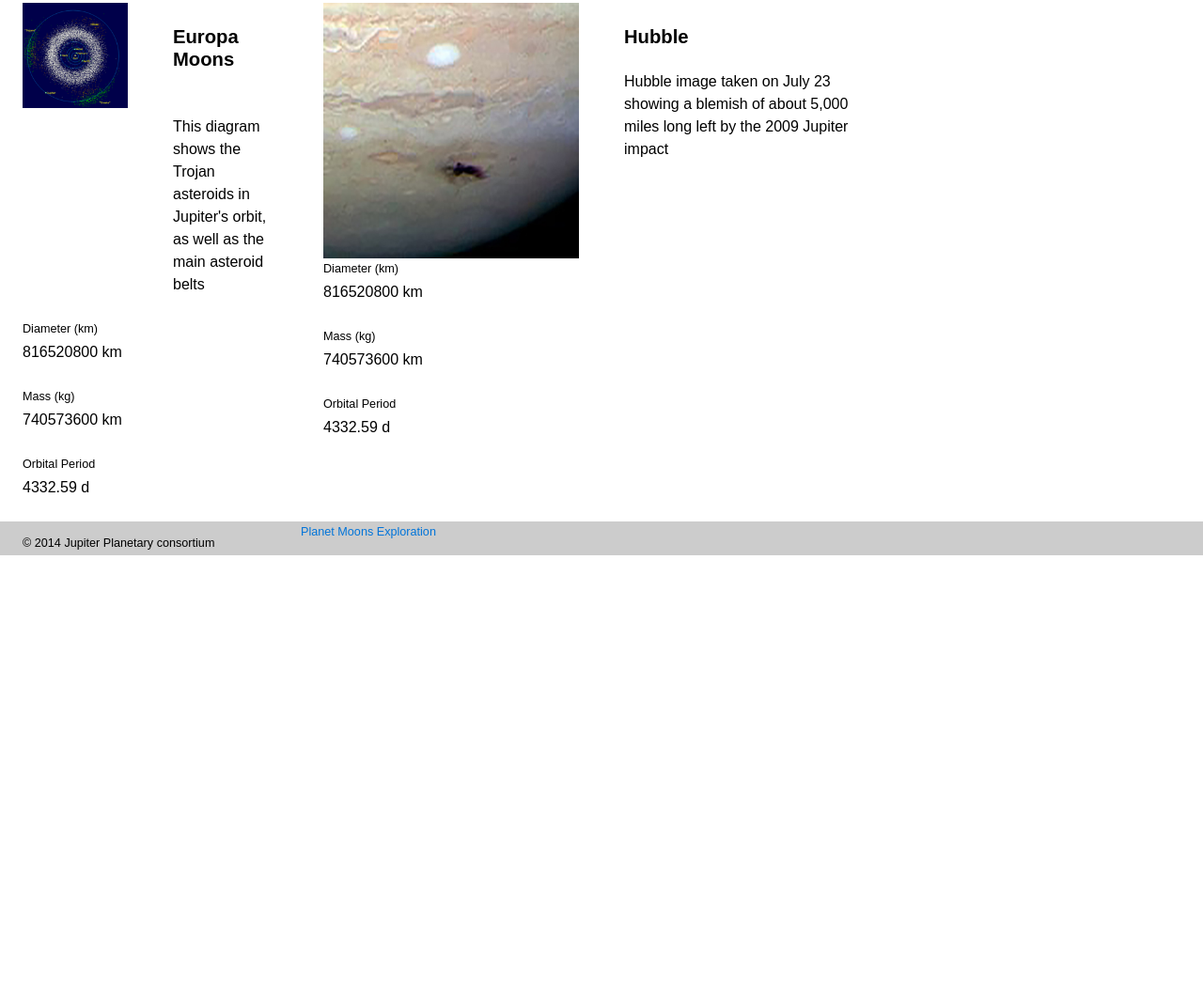
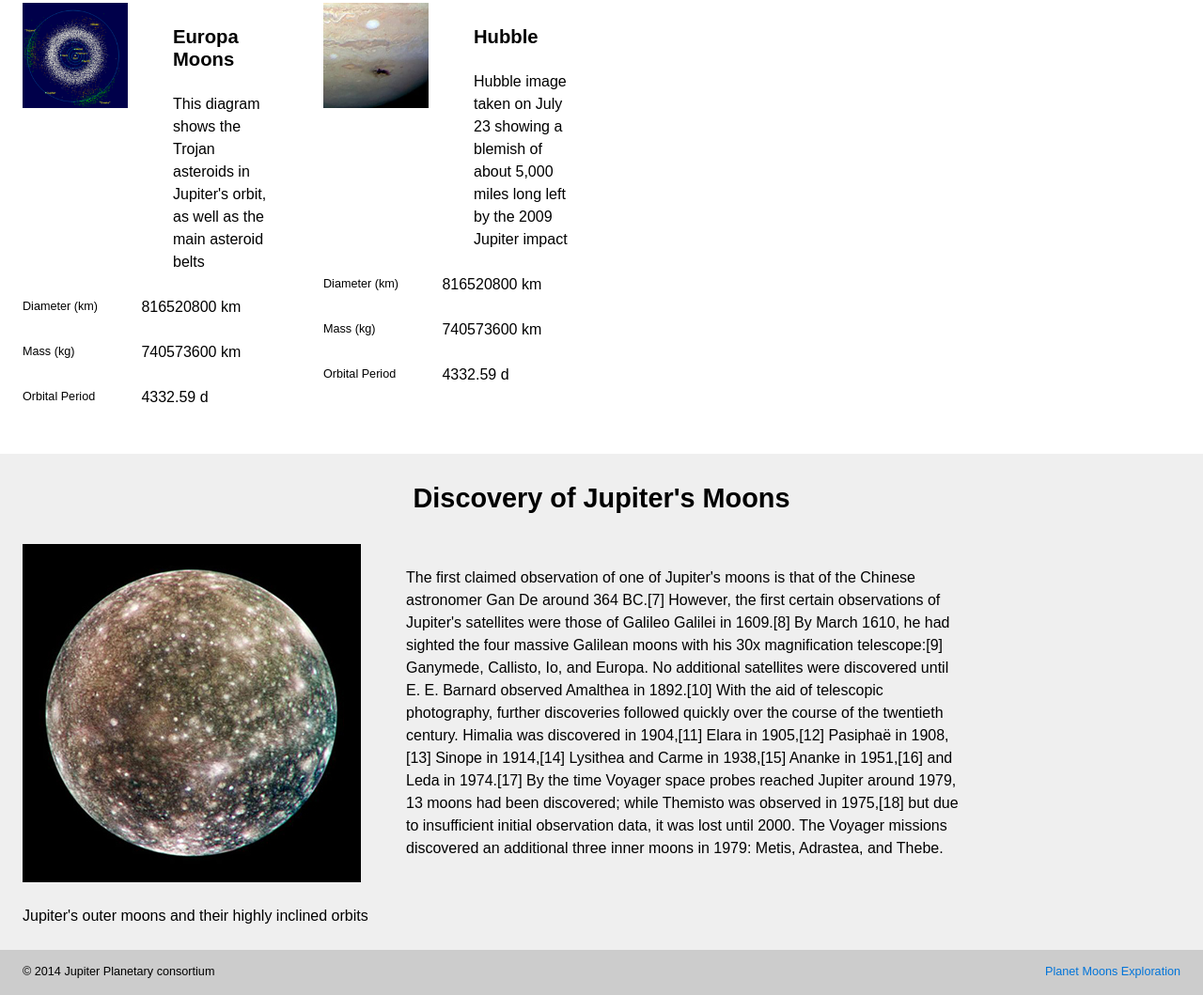
Before and after one commit to chenise-paquette/dsn1675-planet-website, a plain HTML site: page moons.html in a window 1280 px wide. Shown: the part 165-1224 px from the top of the page at 94% size. Before the commit the page ends 800 px from the top, so only its background shows below. Drawn offline with Linux system fonts and the light colour scheme.

Commit message:
nag bottom left

```diff
--- a/css/main.css
+++ b/css/main.css
@@ -14,6 +14,27 @@ html {
   -ms-text-size-adjust: 100%;
   -webkit-text-size-adjust: 100%;
   text-size-adjust: 100%;
+}
+
+@media only screen and (min-width: 60em) {
+
+    html {
+        font-size: 110%;
+    }
+}
+
+@media only screen and (min-width: 90em) {
+
+    html {
+        font-size: 120%;
+    }
+}
+
+@media only screen and (min-width: 120em) {
+
+    html {
+        font-size: 130%;
+    }
 }
 
 *, *:before, *:after {
@@ -88,6 +109,11 @@ img {
  text-align: center;
 }
 
+.copyright {
+    text-align:center;
+}
+}
+
 @media only screen and (min-width: 44em) {
 
 .title {
@@ -97,4 +123,30 @@ img {
 .nav {
     float: left;
  }
+
+.navbottom {
+    float:right;
 }
+
+.copyright {
+    text-align: left;
+}
+
+dl {
+  overflow: hidden;
+
+}
+
+dt {
+  clear: left;
+  float: left;
+  width: 10em;
+}
+
+dd {
+  float: left;
+  margin: 0;
+  padding: 0;
+}
+
+}
--- a/moons.html
+++ b/moons.html
@@ -34,7 +34,7 @@
                 </div>
                 <div class="unit unitn unit-xs-1 unit-s-1 unit-m-1 unit-l-1-2 ">
                     <h3 class="giga gutter pad-t">Europa Moons</h3>
-                    <p class= "gutter pad-t">This diagram shows the Trojan asteroids in Jupiter's orbit, as well as the main asteroid belts</p>
+                    <p class= "gutter">This diagram shows the Trojan asteroids in Jupiter's orbit, as well as the main asteroid belts</p>
                 </div>
            </div>
 
@@ -50,7 +50,7 @@
         </dl>
       </div>
 
-    <div class= "unit unit-xs-1 unit-s-1 unit-m-1-2 unit-l-1-2">
+    <div class= "unit unit-xs-1 unit-s-1 unit-m-1-2 unit-l-1-4">
         <div class="grid">
             <div class="unit unit-xs-1 unit-s-1 unit-m-1-2 unit-l-1-2">
                 <img class="gutter" src="images/moon-two.jpg" alt="Hubble">
@@ -75,19 +75,38 @@
     </div>
 </div>
 
+<div class="grid sectionlight">
+    <div class="unit unit-xs-1 unit-s-1 unit-m-1 unit-l-2">
+        <h2 class="exa sectionlight intro pad-t">Discovery of Jupiter's Moons</h2>
+    </div>
+    <div clas="unit unit-xs-1 unit-s-1 unit-m-1 unit-l-1-2">
+        <img class="gutter" src="images/jupiter-six.jpg" alt="Jupiter">
+    </div>
+    <div class="unit unit-xs-1 unit-s-1 unit-m-1 unit-l-1-2">
+        <p class="gutter pad-t">The first claimed observation of one of Jupiter's moons is that of the Chinese astronomer Gan De around 364 BC.[7] However, the first certain observations of Jupiter's satellites were those of Galileo Galilei in 1609.[8] By March 1610, he had sighted the four massive Galilean moons with his 30x magnification telescope:[9] Ganymede, Callisto, Io, and Europa. No additional satellites were discovered until E. E. Barnard observed Amalthea in 1892.[10] With the aid of telescopic photography, further discoveries followed quickly over the course of the twentieth century. Himalia was discovered in 1904,[11] Elara in 1905,[12] Pasiphaë in 1908,[13] Sinope in 1914,[14] Lysithea and Carme in 1938,[15] Ananke in 1951,[16] and Leda in 1974.[17] By the time Voyager space probes reached Jupiter around 1979, 13 moons had been discovered; while Themisto was observed in 1975,[18] but due to insufficient initial observation data, it was lost until 2000. The Voyager missions discovered an additional three inner moons in 1979: Metis, Adrastea, and Thebe.</p>
+        </div>
+    <div class=" pad-t gutter unit unit-xs-1 unit-s-1 unit-m-1-2 unit-l-1-3">
+        <p>Jupiter's outer moons and their highly inclined orbits</p>
+    </div>
+</div>
+
+
+
 <footer class="footer">
 <div class="grid">
-    <div class="unit unit-xs-1 unit-s-1 unit-m-1-3 unit-l-1-4 ">
-        <p class="micro pad-t-1-2 gutter push-0"> © 2014 Jupiter Planetary consortium </p>
+    <div class="unit unit-xs-1 unit-s-1 unit-m-1-2 unit-l-1-2 ">
+        <p class="copyright micro pad-t-1-2 gutter push-0"> © 2014 Jupiter Planetary consortium </p>
     </div>
-<div class="unit unit-xs-1 unit-s-1 unit-m-2-3 unit-l-3-4 ">
+<div class="unit unit-xs-1 unit-s-1 unit-m-1-2 unit-l-1-2 ">
     <nav>
-        <ul class="nav micro push-1-2">
+        <ul class="navbottom gutter nav micro pad-t-1-2 push-1-2">
         <li><a href="index.html">Planet</a></li>
         <li><a href="moons.html">Moons</a></li>
         <li><a href="exploration.html">Exploration</a></li>
         </ul>
      </nav>
+</div>
+</div>
 </footer>
 </div>
 </div>
```
Also changed, not shown: exploration.html (+5 -5 lines), index.html (+4 -4 lines), images/jupiter-six.jpg (added).
